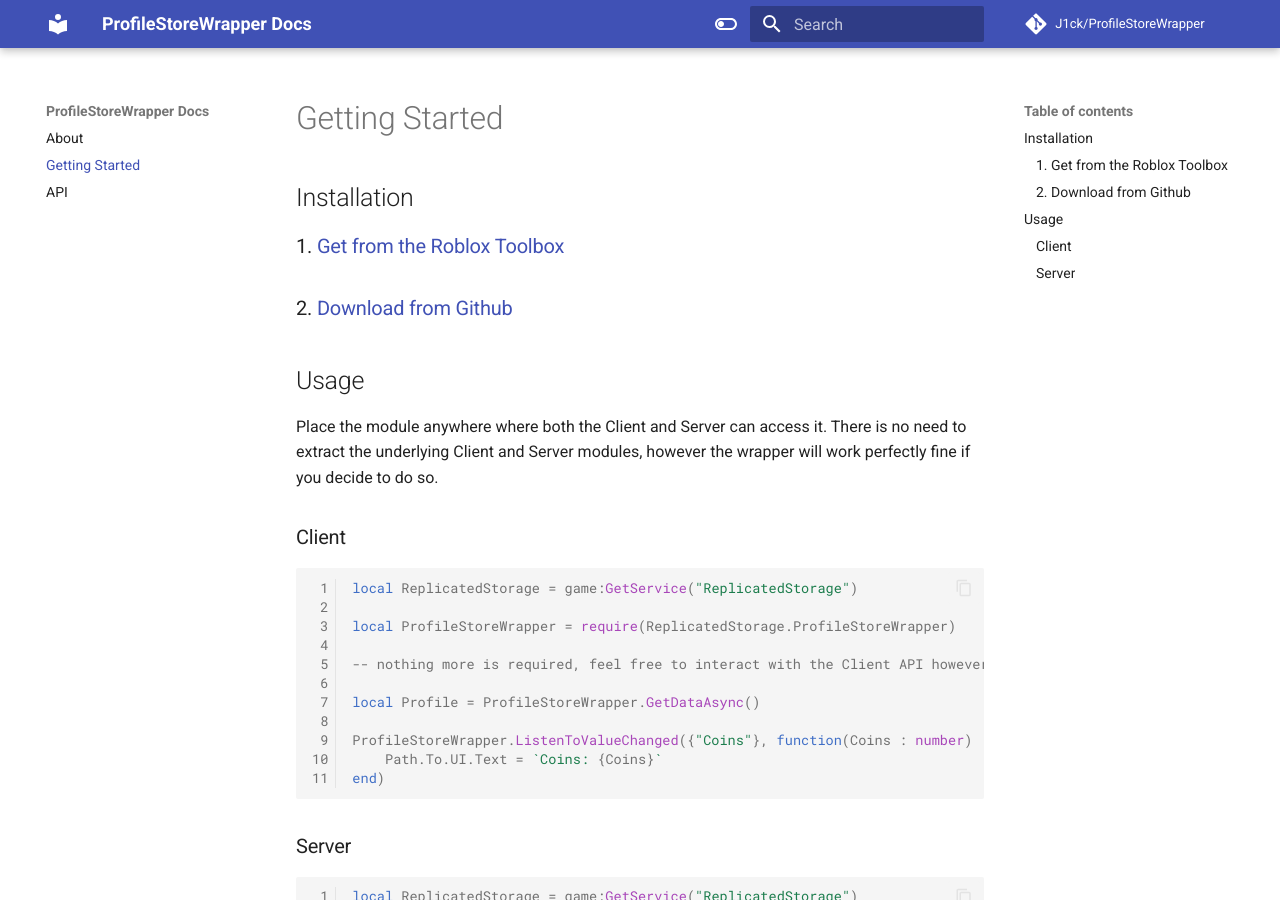
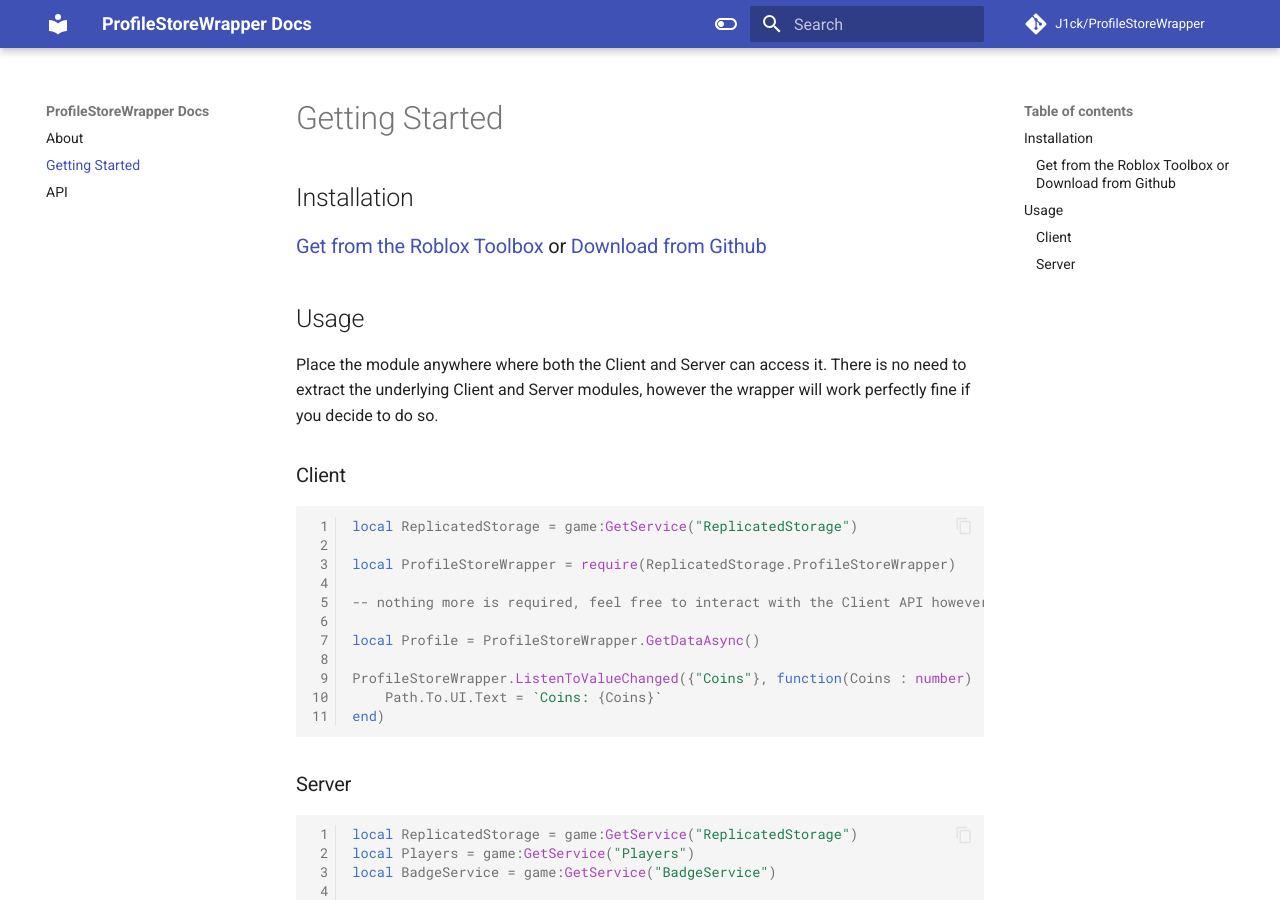
Before and after one commit to J1ck/ProfileStoreWrapper, an MkDocs documentation site: the page built from docs/gettingstarted.md, in a window 1280 px wide and 900 px high. Built offline with MkDocs 1.6.1 and Material for MkDocs 9.7.7, drawn with Linux system fonts in a browser that asks for light colours; comment, search, counter and statistics services are not loaded.

Commit message:
update docs
- added installation links

```diff
--- a/docs/gettingstarted.md
+++ b/docs/gettingstarted.md
@@ -1,7 +1,6 @@
 ## Installation
 
-### 1. [Get from the Roblox Toolbox]("")
-### 2. [Download from Github]("")
+### [Get from the Roblox Toolbox]("https://create.roblox.com/store/asset/104280357701717") or [Download from Github]("https://github.com/J1ck/ProfileStoreWrapper/releases/tag/Release")
 
 ## Usage
 
```
